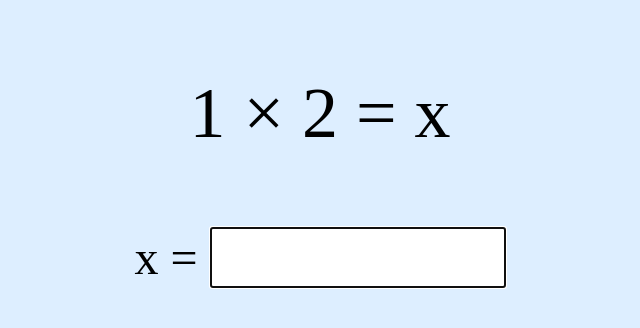
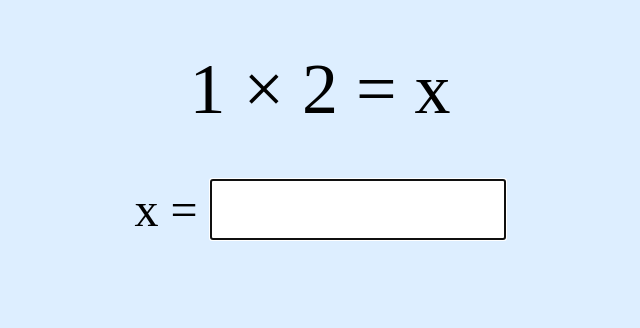
Before and after one commit to ZabutonNage/MathsPractice, a website: page public/index.html in a window 1280 px wide. Shown: the whole page, without its empty margins (320-960 px from the left). Drawn offline with Linux system fonts and the light colour scheme; files that its build step writes are made by us from their sources.

Commit message:
refactor CSS

```diff
--- a/public/app.css
+++ b/public/app.css
@@ -1,13 +1,17 @@
+html {
+    font-size: 48px;
+}
 body {
     margin: 0;
     background-color: #def;
 }
 #main {
-    font-size: 48px;
     text-align: center;
 }
+#main > * {
+    margin: 1rem 0;
+}
 #prob {
-    padding: 1em;
     font-size: 72px;
 }
 #answer input {
```
